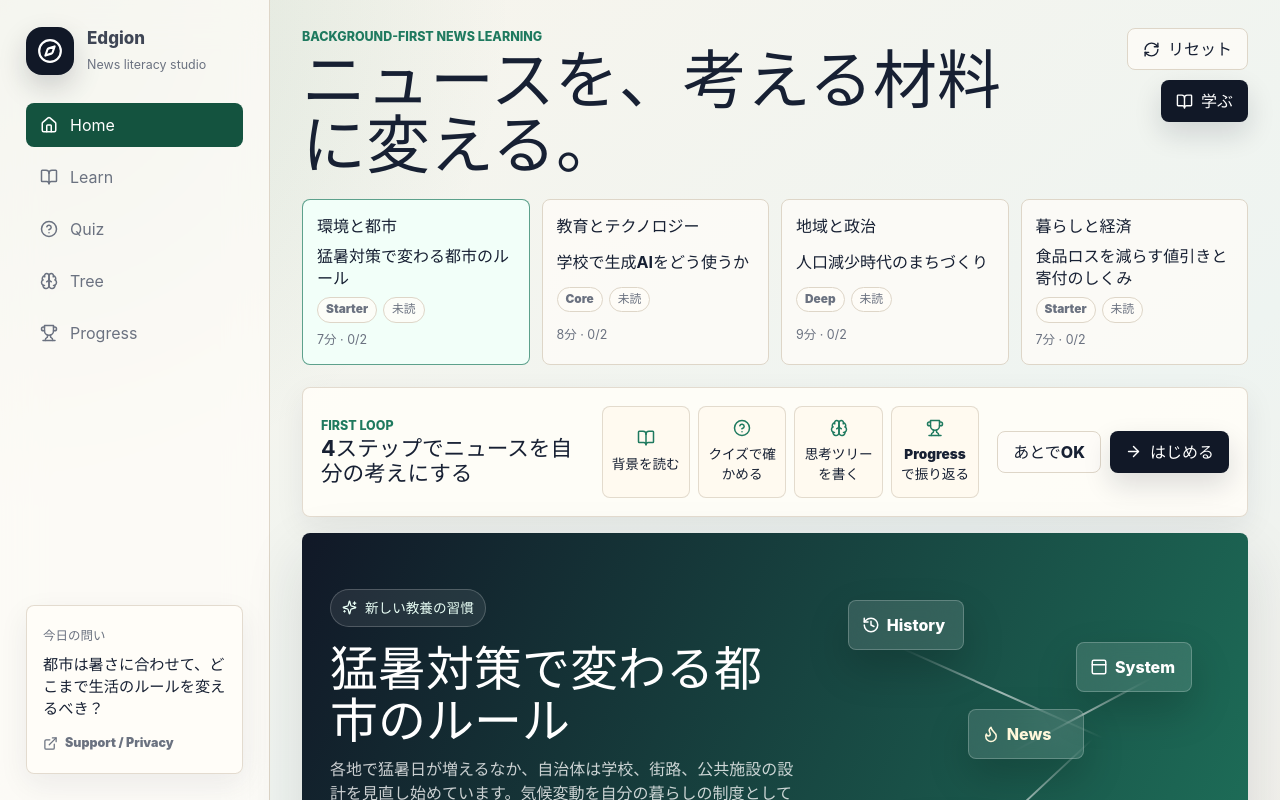
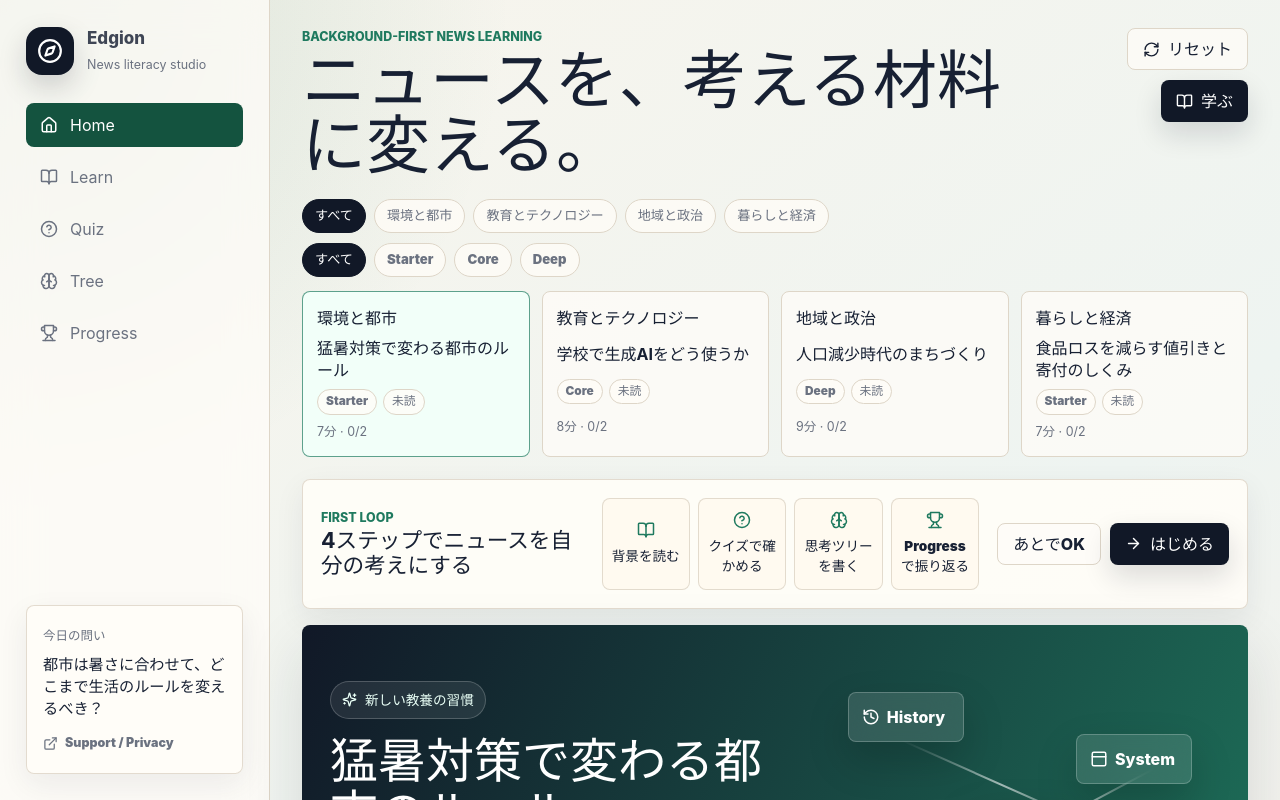
Before and after one commit to Kei-0928/Edgion, a React (Vite) app: page / in a window 1280 px wide. Shown: the top 800 px of the page. Built offline with nearby package versions, Linux system fonts and the light colour scheme.

Commit message:
Add module filters

```diff
--- a/src/main.tsx
+++ b/src/main.tsx
@@ -359,9 +359,50 @@ function ModulePicker({
   onSelect: (moduleId: string) => void;
   progress: Record<string, ModuleProgress>;
 }) {
+  const [categoryFilter, setCategoryFilter] = useState("すべて");
+  const [difficultyFilter, setDifficultyFilter] = useState<NewsModule["difficulty"] | "すべて">("すべて");
+  const categories = useMemo(() => ["すべて", ...new Set(newsModules.map((module) => module.category))], []);
+  const difficulties = useMemo(
+    () => ["すべて", ...new Set(newsModules.map((module) => module.difficulty))] as const,
+    [],
+  );
+  const filteredModules = newsModules.filter((module) => {
+    const matchesCategory = categoryFilter === "すべて" || module.category === categoryFilter;
+    const matchesDifficulty = difficultyFilter === "すべて" || module.difficulty === difficultyFilter;
+    return matchesCategory && matchesDifficulty;
+  });
+
   return (
-    <section className="module-strip" aria-label="教材を選ぶ">
-      {newsModules.map((module) => {
+    <section className="module-picker" aria-label="教材を選ぶ">
+      <div className="module-filters" aria-label="教材フィルター">
+        <div className="filter-group" aria-label="カテゴリ">
+          {categories.map((category) => (
+            <button
+              className={categoryFilter === category ? "filter-chip active" : "filter-chip"}
+              key={category}
+              onClick={() => setCategoryFilter(category)}
+              type="button"
+            >
+              {category}
+            </button>
+          ))}
+        </div>
+        <div className="filter-group" aria-label="難易度">
+          {difficulties.map((difficulty) => (
+            <button
+              className={difficultyFilter === difficulty ? "filter-chip active" : "filter-chip"}
+              key={difficulty}
+              onClick={() => setDifficultyFilter(difficulty)}
+              type="button"
+            >
+              {difficulty}
+            </button>
+          ))}
+        </div>
+      </div>
+
+      <div className="module-strip">
+        {filteredModules.map((module) => {
           const moduleProgress = getModuleProgress(progress, module.id);
           const score = getScore(module, moduleProgress);
           return (
@@ -385,6 +426,7 @@ function ModulePicker({
             </button>
           );
         })}
+      </div>
     </section>
   );
 }
--- a/src/styles.css
+++ b/src/styles.css
@@ -291,11 +291,52 @@ p {
   color: var(--coral);
 }
 
+.module-picker {
+  display: grid;
+  gap: 12px;
+  margin-bottom: 22px;
+}
+
+.module-filters {
+  display: grid;
+  gap: 8px;
+}
+
+.filter-group {
+  display: flex;
+  gap: 8px;
+  overflow-x: auto;
+  padding-bottom: 2px;
+  scrollbar-width: none;
+}
+
+.filter-group::-webkit-scrollbar {
+  display: none;
+}
+
+.filter-chip {
+  flex: 0 0 auto;
+  min-height: 34px;
+  padding: 0 12px;
+  color: var(--muted);
+  border: 1px solid var(--line);
+  border-radius: 999px;
+  background: rgb(255 253 248 / 0.78);
+  font-size: 0.82rem;
+  font-weight: 900;
+  white-space: nowrap;
+}
+
+.filter-chip.active {
+  color: #ffffff;
+  border-color: #111827;
+  background: #111827;
+}
+
 .module-strip {
   display: grid;
   grid-template-columns: repeat(auto-fit, minmax(220px, 1fr));
   gap: 12px;
-  margin-bottom: 22px;
 }
 
 .module-chip {
```
Also changed, not shown: 1 other file (tests, documents, lock files or other folders). Lines whose indentation alone changed are shown as unchanged.
